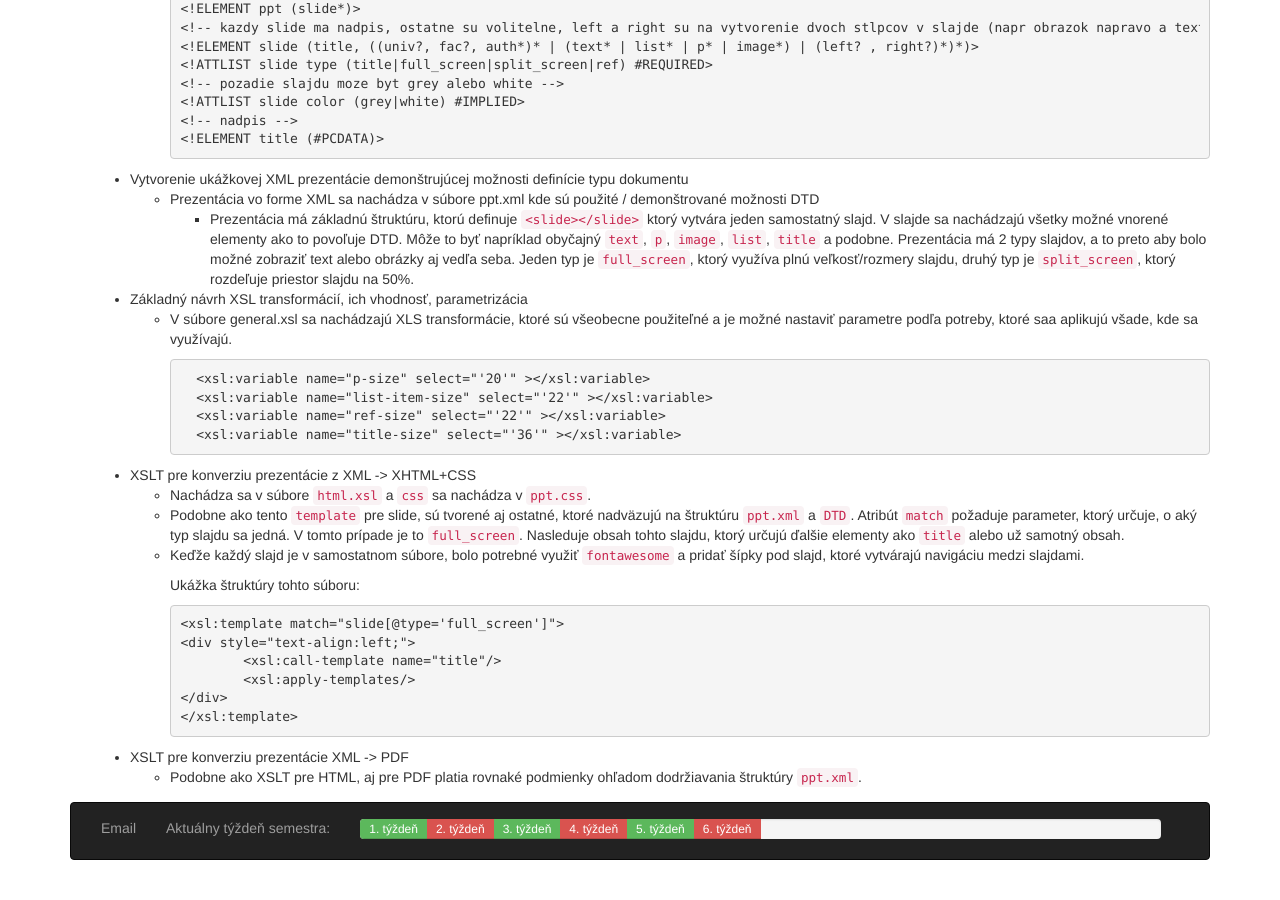
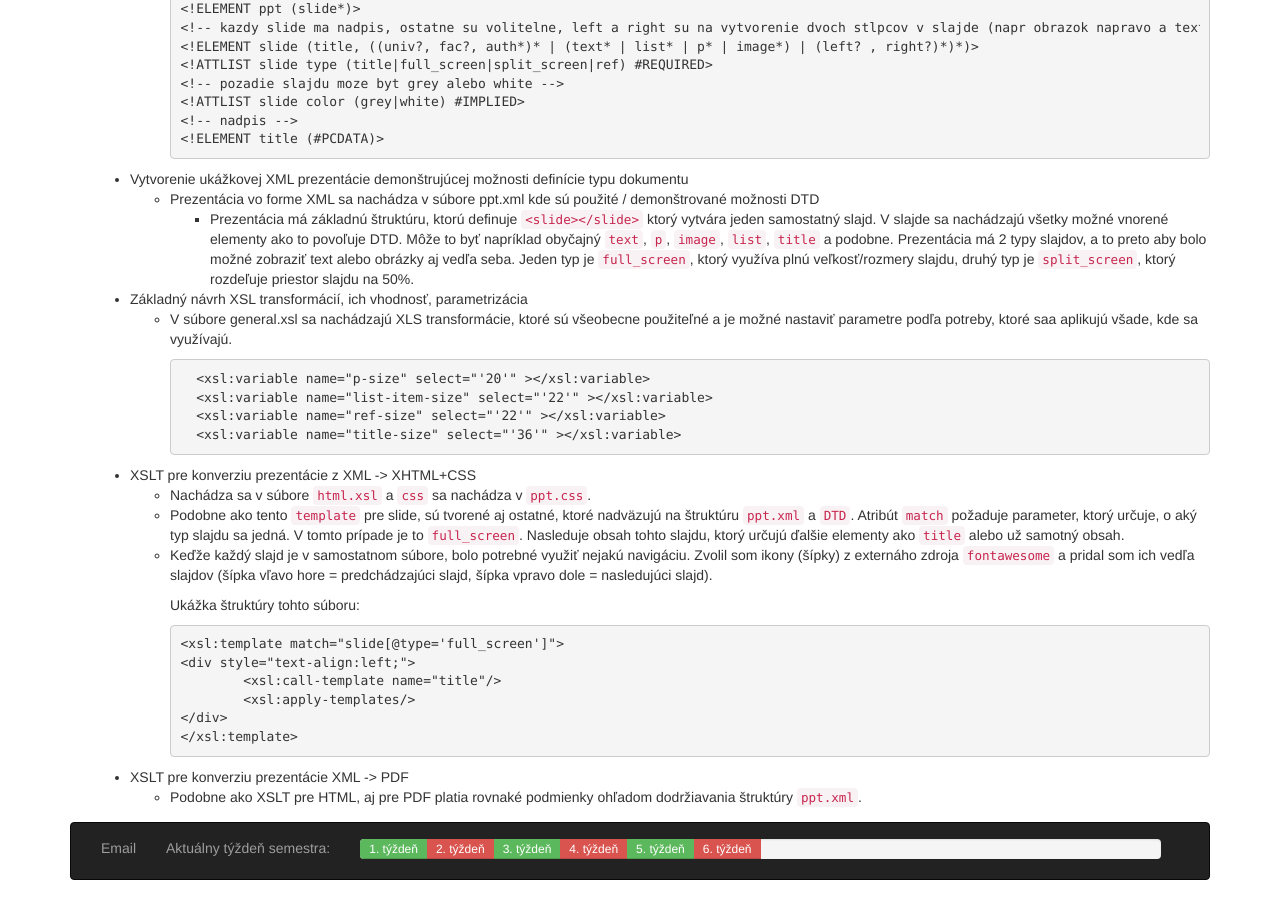
Before and after one commit to febeks/febeks.github.io, a Jekyll site: the page built from dev/index.md, in a window 1280 px wide and 900 px high, scrolled down 3176 px. Built offline with Jekyll 4.4.1, drawn with Linux system fonts in a browser that asks for light colours.

Commit message:
updatovana dokumentacia

```diff
--- a/dev/index.md
+++ b/dev/index.md
@@ -183,7 +183,7 @@ nalinkované potrebné súbory pre __bootstrap__, ktorý tvorí podstatnú čas
   * Nachádza sa v súbore `html.xsl` a `css` sa nachádza v `ppt.css`.
   * Podobne ako tento `template` pre slide, sú tvorené aj ostatné, ktoré nadväzujú na štruktúru `ppt.xml` a `DTD`. Atribút `match` požaduje parameter, ktorý určuje, o aký typ slajdu sa jedná.
 V tomto prípade je to `full_screen`. Nasleduje obsah tohto slajdu, ktorý určujú ďalšie elementy ako `title` alebo už samotný obsah.
-  * Keďže každý slajd je v samostatnom súbore, bolo potrebné využiť `fontawesome` a pridať šípky pod slajd, ktoré vytvárajú navigáciu medzi slajdami.
+  * Keďže každý slajd je v samostatnom súbore, bolo potrebné využiť nejakú navigáciu. Zvolil som ikony (šípky) z externáho zdroja `fontawesome` a pridal som ich vedľa slajdov (šípka vľavo hore = predchádzajúci slajd, šípka vpravo dole = nasledujúci slajd).
 
     Ukážka štruktúry tohto súboru:
     {% highlight xsl %}
```
